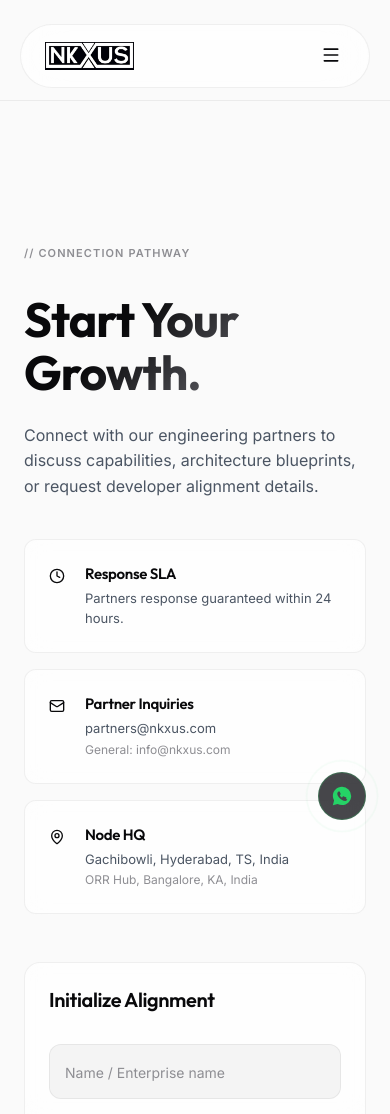
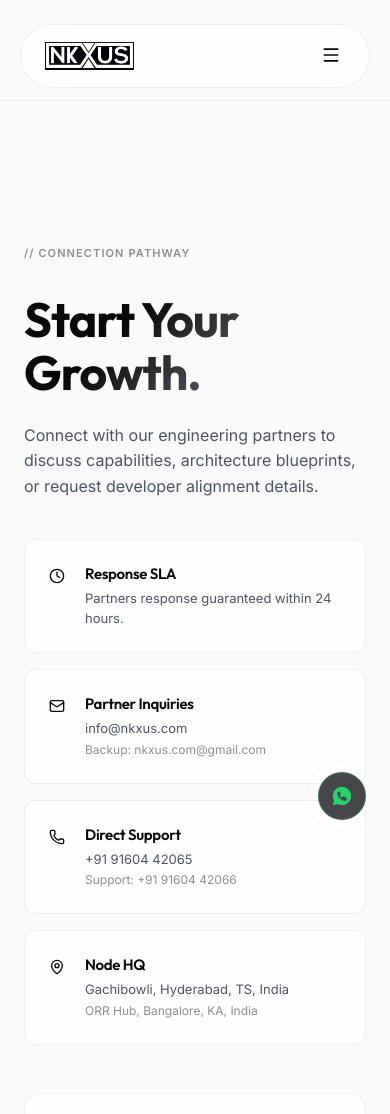
Before and after one commit to mohanracharla46/NKXUSWEB, a React (Vite) app: page /contact in a window 390 px wide. Shown: the top 1114 px of the page. Built offline with nearby package versions, Linux system fonts and the light colour scheme.

Commit message:
feat(contact): update standard phone numbers and email channels globally

```diff
--- a/src/App.jsx
+++ b/src/App.jsx
@@ -35,7 +35,7 @@ export default function App() {
       </main>
       <Footer />
       <a
-        href="https://wa.me/919999999999"
+        href="https://wa.me/919160442065"
         target="_blank"
         rel="noopener noreferrer"
         className="floating-whatsapp"
--- a/src/components/Contact.jsx
+++ b/src/components/Contact.jsx
@@ -51,8 +51,17 @@ export default function Contact() {
               <Mail size={16} className="info-card-icon" />
               <div>
                 <h4>Partner Inquiries</h4>
-                <p>partners@nkxus.com</p>
-                <p style={{ marginTop: '2px', fontSize: '12px', color: 'var(--text-muted)' }}>General: info@nkxus.com</p>
+                <p>info@nkxus.com</p>
+                <p style={{ marginTop: '2px', fontSize: '12px', color: 'var(--text-muted)' }}>Backup: nkxus.com@gmail.com</p>
+              </div>
+            </div>
+
+            <div className="info-card glass-panel">
+              <Phone size={16} className="info-card-icon" />
+              <div>
+                <h4>Direct Support</h4>
+                <p>+91 91604 42065</p>
+                <p style={{ marginTop: '2px', fontSize: '12px', color: 'var(--text-muted)' }}>Support: +91 91604 42066</p>
               </div>
             </div>
 
--- a/src/components/Footer.jsx
+++ b/src/components/Footer.jsx
@@ -16,7 +16,7 @@ export default function Footer() {
               NKXUS engineers high-impact digital presence for global leaders and ambitious brands. We merge technical precision with premium aesthetics.
             </p>
             <div className="footer-socials">
-              <a href="https://wa.me/919999999999" target="_blank" rel="noopener noreferrer" className="social-link whatsapp-link" aria-label="WhatsApp">
+              <a href="https://wa.me/919160442065" target="_blank" rel="noopener noreferrer" className="social-link whatsapp-link" aria-label="WhatsApp">
                 <svg viewBox="0 0 24 24" fill="currentColor">
                   <path d="M12.012 2c-5.506 0-9.989 4.478-9.99 9.984a9.96 9.96 0 001.333 4.982L2 22l5.233-1.371a9.936 9.936 0 004.779 1.229h.004c5.505 0 9.986-4.477 9.988-9.985a9.965 9.965 0 00-2.926-7.06A9.929 9.929 0 0012.012 2zm5.727 14.047c-.245.69-1.42 1.253-1.956 1.302-.489.043-.996.064-3.155-.783-2.759-1.084-4.507-3.89-4.646-4.076-.137-.187-1.12-1.492-1.12-2.846 0-1.354.707-2.018.958-2.28.25-.264.551-.33.734-.33.184 0 .368.002.528.009.167.008.393-.064.615.47.227.549.778 1.897.845 2.035.068.137.113.298.022.481-.09.184-.136.299-.271.458-.137.159-.288.354-.412.476-.137.137-.282.287-.12.564.161.277.717 1.182 1.536 1.912.1.09.183.138.277.185.29.137.458.114.629-.083.171-.197.747-.869.947-1.168.2-.3.4-.251.674-.15.275.1.1.25 1.748.868s1.077.525 1.144.639c.068.115.068.665-.177 1.354z"/>
                 </svg>
--- a/src/pages/BranchesPage.jsx
+++ b/src/pages/BranchesPage.jsx
@@ -585,11 +585,11 @@ export default function BranchesPage() {
               <div style={{ display: 'flex', flexDirection: 'column', gap: '10px', fontSize: '13px', color: 'var(--text-secondary)', marginTop: 'auto', paddingTop: '12px', borderTop: '1px solid rgba(255,255,255,0.04)' }}>
                 <div style={{ display: 'flex', alignItems: 'center', gap: '8px' }}>
                   <Phone size={14} style={{ color: 'var(--text-muted)' }} />
-                  <span>{b.phone}</span>
+                  <span>+91 91604 42065 / +91 91604 42066</span>
                 </div>
                 <div style={{ display: 'flex', alignItems: 'center', gap: '8px' }}>
                   <Mail size={14} style={{ color: 'var(--text-muted)' }} />
-                  <span>{b.email}</span>
+                  <span>info@nkxus.com / nkxus.com@gmail.com</span>
                 </div>
               </div>
             </div>
```
